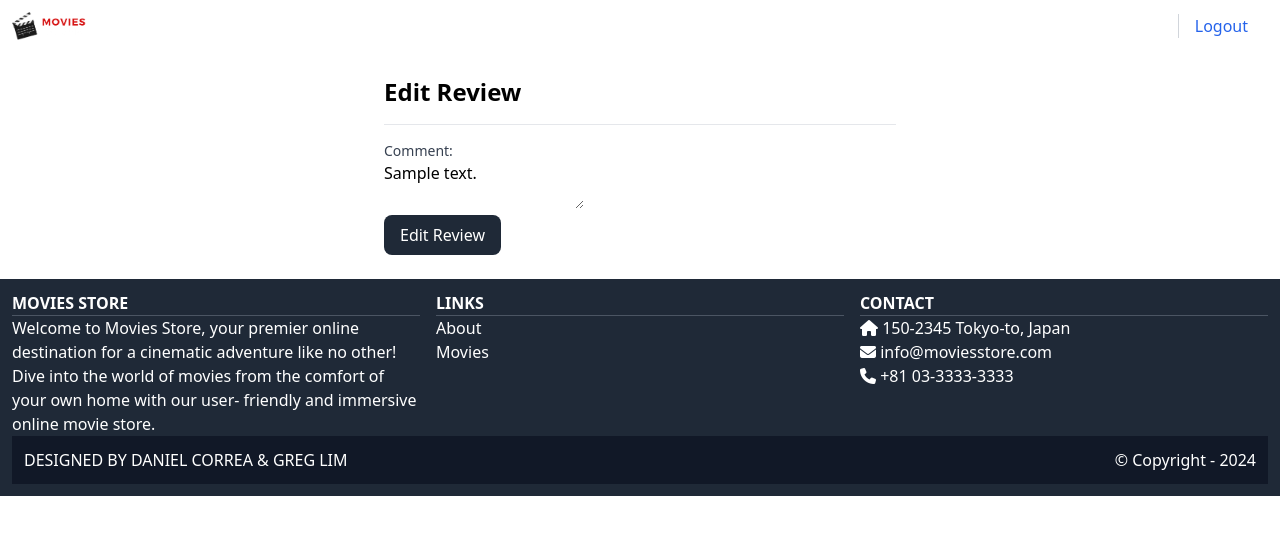
After one commit to DanielMagero/DjangoLearning, a Django app: page /movies/1/review/1/edit/ in a window 1280 px wide. The commit adds this page. Shown: the top 535 px of the page. Run offline with Django 5.2, Linux system fonts and the light colour scheme; a user stored in the database is signed in; data comes from the database, SQL or seed files in the repository; tables that the repository leaves empty hold one stand-in row (values such as "Sample post"); some libraries are stand-ins or nearby versions.

Commit message:
adding review editing

```diff
--- /dev/null
+++ b/FirstProject/moviestore/movies/templates/movies/edit_review.html
@@ -0,0 +1,26 @@
+{% extends 'base.html' %}
+{% block content %}
+<div class="p-3">
+  <div class="container mx-auto">
+    <div class="mt-3">
+      <div class="w-full max-w-lg mx-auto mb-3">
+        <h2 class="text-2xl font-semibold mb-4">Edit Review</h2>
+        <hr class="mb-4" />
+        <form method="POST">
+          {% csrf_token %}
+          <p>
+            <label for="comment" class="block text-sm font-medium text-gray-700">Comment:</label>
+            <textarea name="comment" required class="form-control" id="comment" required
+              class="border border-gray-300 rounded-lg p-2 w-full focus:outline-none focus:ring-2 focus:ring-blue-500"
+              id="comment">{{ template_data.review.comment }}</textarea>
+          </p>
+          <div class="text-start">
+            <button type="submit" class="bg-gray-800 text-white py-2 px-4 rounded-lg hover:bg-gray-700">Edit Review
+            </button>
+          </div>
+        </form>
+      </div>
+    </div>
+  </div>
+</div>
+{% endblock content %}
--- a/FirstProject/moviestore/movies/urls.py
+++ b/FirstProject/moviestore/movies/urls.py
@@ -5,4 +5,5 @@ urlpatterns = [
   path('', views.index, name = 'movies.index'),
   path('<int:id>/', views.show, name = 'movies.show'),
   path('<int:id>/review/create/', views.create_review, name = 'movies.create_review'),
+  path('<int:id>/review/<int:review_id>/edit/', views.edit_review, name= 'movies.edit_review'),
 ]
--- a/FirstProject/moviestore/movies/views.py
+++ b/FirstProject/moviestore/movies/views.py
@@ -1,4 +1,4 @@
-from django.shortcuts import render, redirect
+from django.shortcuts import render, redirect, get_object_or_404
 from .models import Movie, Review
 from django.contrib.auth.decorators import login_required
 
@@ -38,3 +38,21 @@ def create_review(request, id):
     return redirect('movies.show', id=id)
   else:
     return redirect('movies.show', id=id)
+
+@login_required
+def edit_review (request, id, review_id):
+  review = get_object_or_404(Review, id=review_id)
+  if request.user != review.user:
+    return redirect ('movies.show', id=id)
+  if request.method == 'GET':
+    template_data = {}
+    template_data['title'] = 'Edit_Review'
+    template_data['review'] = review
+    return render(request, 'movies/edit_review.html', { 'template_data' : template_data})
+  elif request.method == 'POST' and request.POST['comment'] != '':
+    review = Review.objects.get(id = review_id)
+    review.comment = request.POST['comment']
+    review.save()
+    return redirect('movies.show', id=id)
+  else:
+    return redirect('movies.show', id=id)
```
Also changed, not shown: FirstProject/moviestore/movies/templates/movies/show.html (+7 -2 lines).
